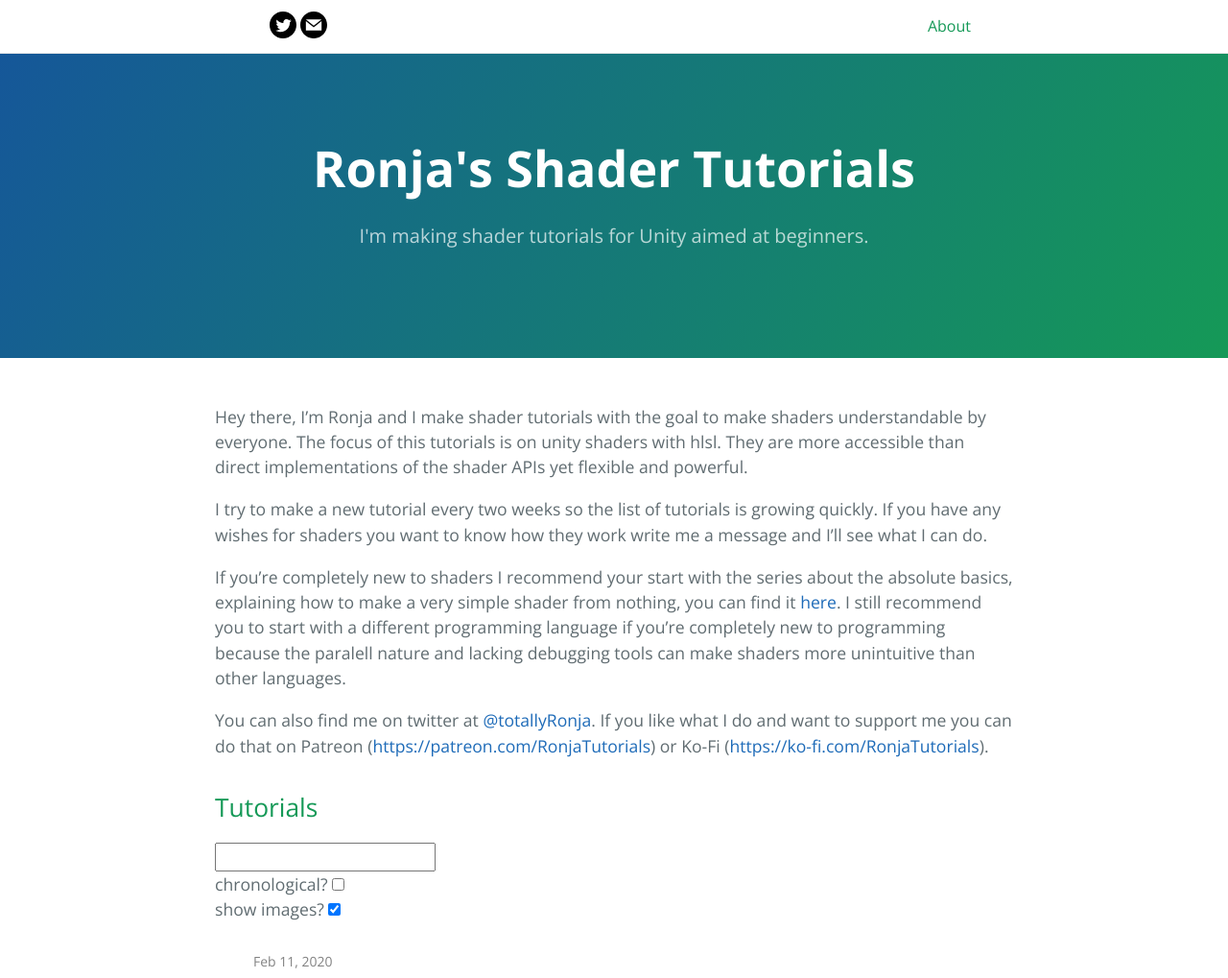
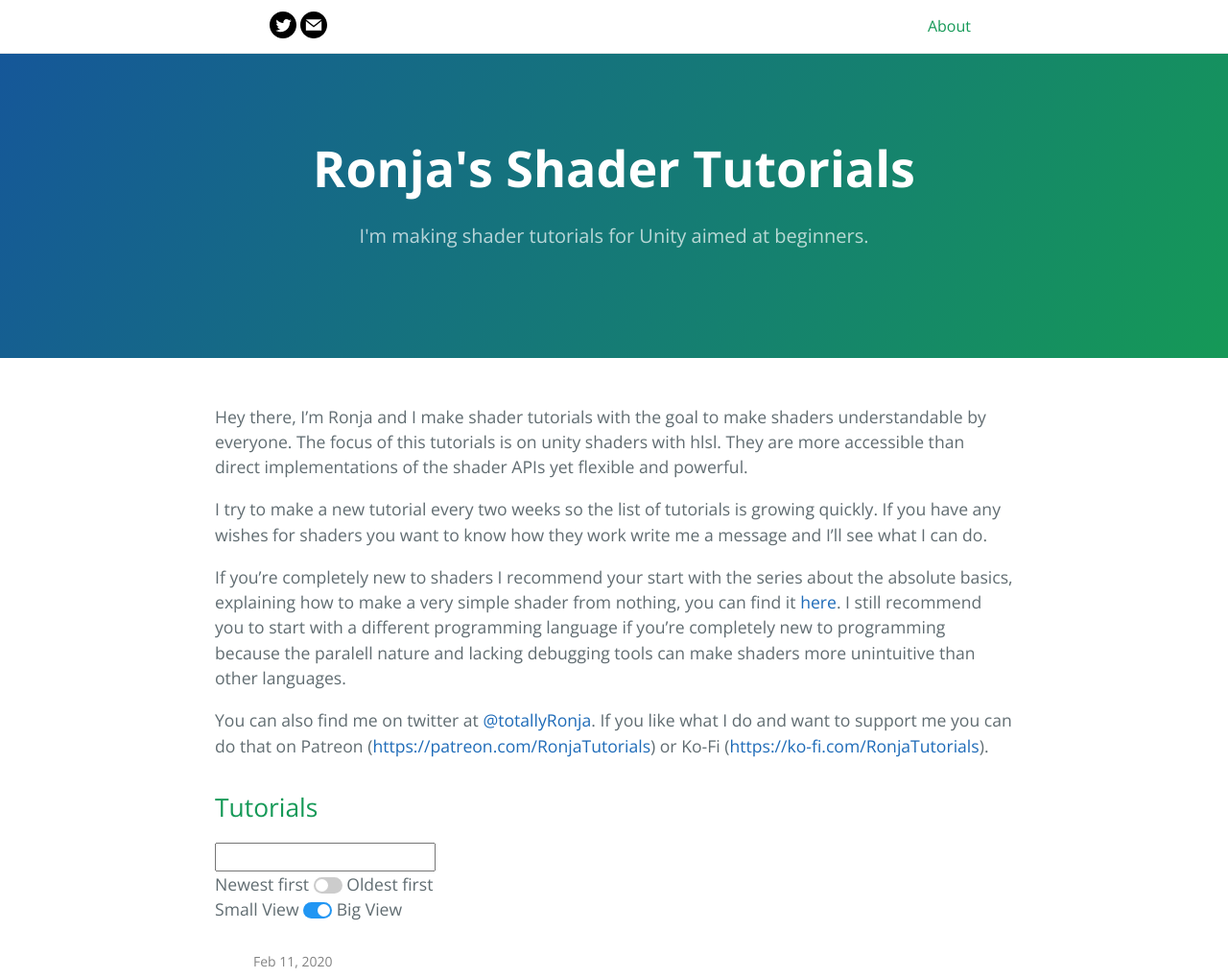
Before and after one commit to ronja-tutorials/ronja-tutorials.github.io, a Jekyll site: the page built from index.md, in a window 1280 px wide. Shown: the top 1019 px of the page at 96% size. Built offline with Jekyll 4.4.1, drawn with Linux system fonts in a browser that asks for light colours.

Commit message:
funky toggle switches

```diff
--- a/_layouts/default.html
+++ b/_layouts/default.html
@@ -29,7 +29,7 @@
       <link rel="alternate" type="application/rss+xml" title="{{ site.title | escape }}" href="{{ "/feed.xml" | relative_url }}">
     {% endif %}
 
-    <link rel="shortcut icon" href="{{ site.url }}/favicon.ico">
+    <!-- <link rel="shortcut icon" href="{{ site.url }}/favicon.ico"> -->
     <meta name="robots" content="noarchive">
 
     <!-- <link rel="alternate" media="only screen and (max-width: 640px)" href="">
--- a/_layouts/home.html
+++ b/_layouts/home.html
@@ -8,8 +8,23 @@ layout: default
 
   <h2>Tutorials</h2>
   <input id="SearchField" type="text" oninput="filterPosts(this.value)"/>
-  <br/>chronological? <input id="Chronological" type="checkbox" oninput="setOrder(this.checked)"/>
-  <br/>show images? <input id="BigView" type="checkbox" checked oninput="minimize(!this.checked)"/>
+
+  <div>
+    Newest first
+    <label class="switch">
+      <input id="Chronological" type="checkbox" oninput="setOrder(this.checked)"/>
+      <span class="slider round"></span>
+    </label>
+    Oldest first
+  </div>
+  <div>
+    Small View
+    <label class="switch">
+      <input id="BigView" type="checkbox" checked oninput="minimize(!this.checked)"/>
+      <span class="slider round"></span>
+    </label>
+    Big View
+  </div>
 
   <div>&nbsp;</div>
 
--- a/_sass/blog.scss
+++ b/_sass/blog.scss
@@ -2,27 +2,27 @@
 
 // Define defaults for each variable.
 
-$base-font-size:   16px !default;
+$base-font-size: 16px !default;
 $base-font-weight: 400 !default;
-$small-font-size:  $base-font-size * 0.875 !default;
+$small-font-size: $base-font-size * 0.875 !default;
 $base-line-height: 1.5 !default;
 
-$spacing-unit:     30px !default;
+$spacing-unit: 30px !default;
 
-$text-color:       $section-headings-color !default;
+$text-color: $section-headings-color !default;
 $background-color: #fdfdfd !default;
-$brand-color:      #2a7ae2 !default;
+$brand-color: #2a7ae2 !default;
 
-$grey-color:       #828282 !default;
+$grey-color: #828282 !default;
 $grey-color-light: lighten($grey-color, 40%) !default;
-$grey-color-dark:  darken($grey-color, 25%) !default;
+$grey-color-dark: darken($grey-color, 25%) !default;
 
 // Width of the content area
 //$content-width:    800px !default;
-$navbar-width:    54em !default;
+$navbar-width: 54em !default;
 
-$on-palm:          38em !default;
-$on-laptop:        54em !default;
+$on-palm: 38em !default;
+$on-laptop: 54em !default;
 
 // Use media queries like this:
 // @include media-query($on-palm) {
@@ -42,7 +42,65 @@ $on-laptop:        54em !default;
 }
 
 // Import partials.
-@import
-  "blog/base",
-  "blog/layout"
-;
+@import "blog/base", "blog/layout";
+
+.switch {
+  position: relative;
+  display: inline-block;
+  width: 30px;
+  height: 17px;
+  top: 6px;
+}
+
+.switch input {
+  opacity: 0;
+  width: 0;
+  height: 0;
+}
+
+.slider {
+  position: absolute;
+  cursor: pointer;
+  top: 0;
+  left: 0;
+  right: 0;
+  bottom: 0;
+  background-color: #ccc;
+  -webkit-transition: 0.4s;
+  transition: 0.2s;
+}
+
+.slider:before {
+  position: absolute;
+  content: "";
+  height: 13px;
+  width: 13px;
+  left: 2px;
+  bottom: 2px;
+  background-color: white;
+  -webkit-transition: 0.4s;
+  transition: 0.2s;
+}
+
+input:checked + .slider {
+  background-color: #2196f3;
+}
+
+input:focus + .slider {
+  box-shadow: 0 0 1px #2196f3;
+}
+
+input:checked + .slider:before {
+  -webkit-transform: translateX(13px);
+  -ms-transform: translateX(13px);
+  transform: translateX(13px);
+}
+
+/* Rounded sliders */
+.slider.round {
+  border-radius: 17px;
+}
+
+.slider.round:before {
+  border-radius: 50%;
+}
```
